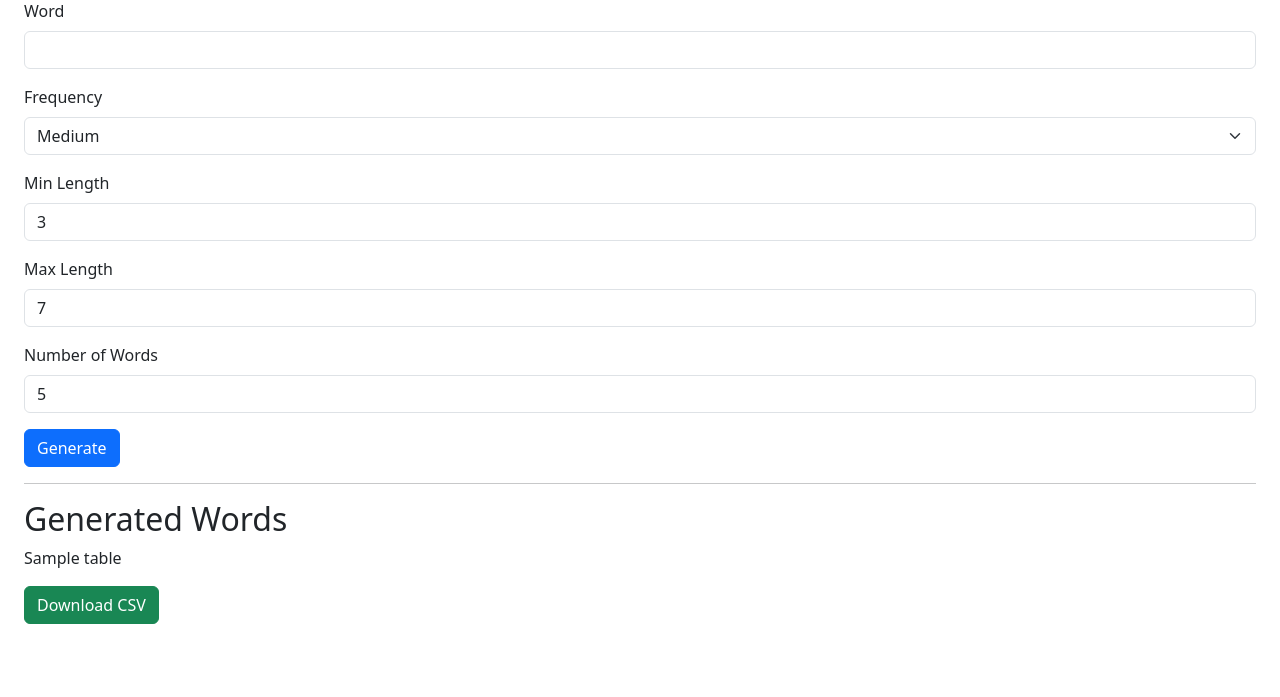
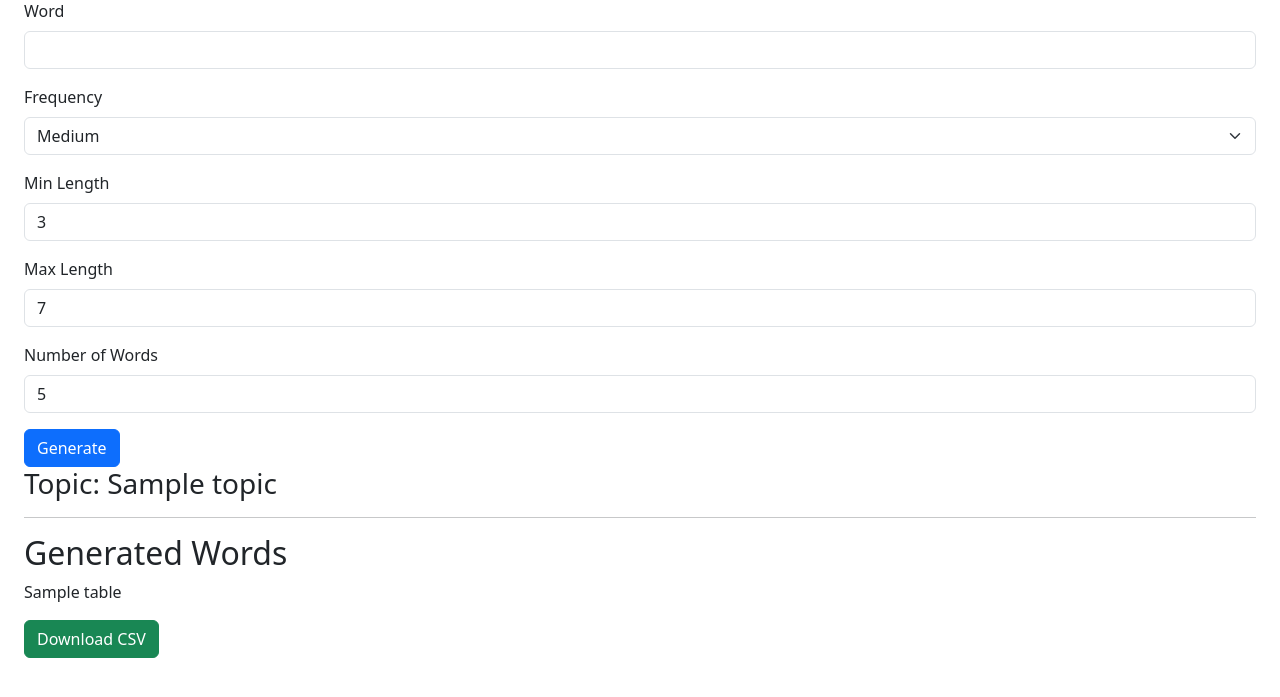
Before and after one commit to Brtelfer/Knowledge-Grid-Generator, a Flask app: template templates/index.html in a window 1280 px wide. Shown: the part 81-778 px from the top of the page. Run offline with Flask 3, Linux system fonts and the light colour scheme; the template is opened without the code that fills it: most values are stand-ins (such as "Sample title", 1, 10 or a date in 2020).

Commit message:
Update index.html

```diff
--- a/templates/index.html
+++ b/templates/index.html
@@ -38,12 +38,16 @@
   <button type="submit" class="btn btn-primary">Generate</button>
 </form>
 
+{% if topic %}
+<h3>Topic: {{ topic }}</h3>
+{% endif %}
+
 {% if table %}
 <hr>
 <h2>Generated Words</h2>
 {{ table | safe }}
 
-<form action="/download_csv" method="get" class="mt-3">
+<form action="{{ url_for('download_csv') }}" method="get" class="mt-3">
   <button type="submit" class="btn btn-success">Download CSV</button>
 </form>
 {% endif %}
```
